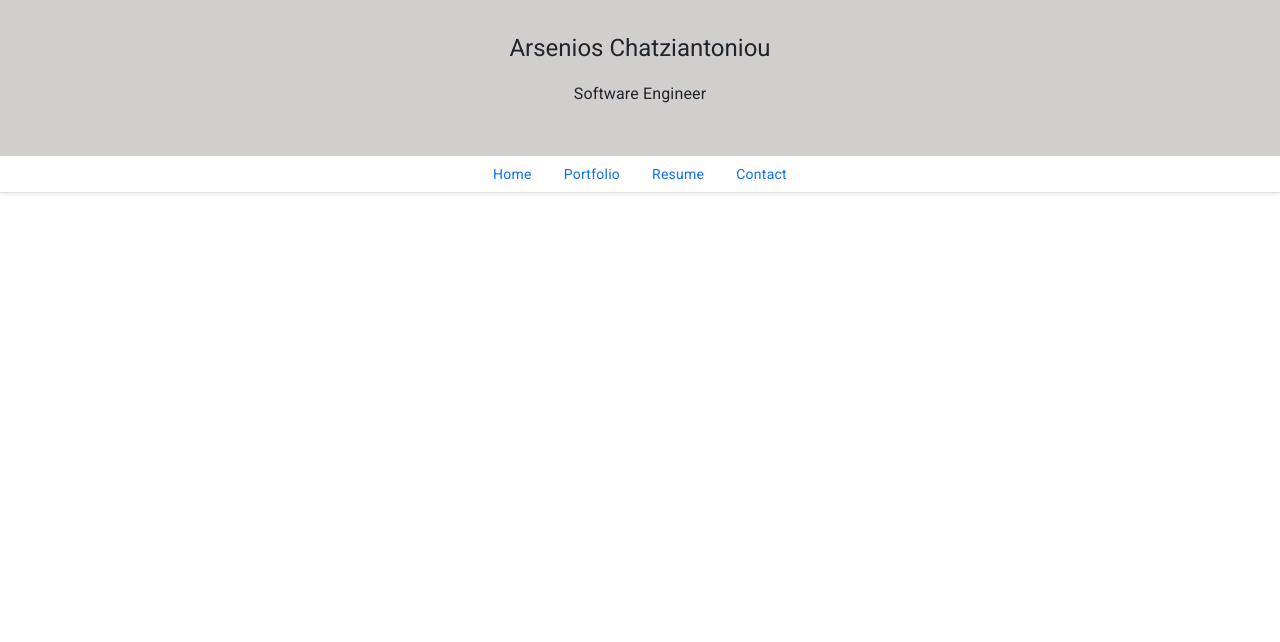
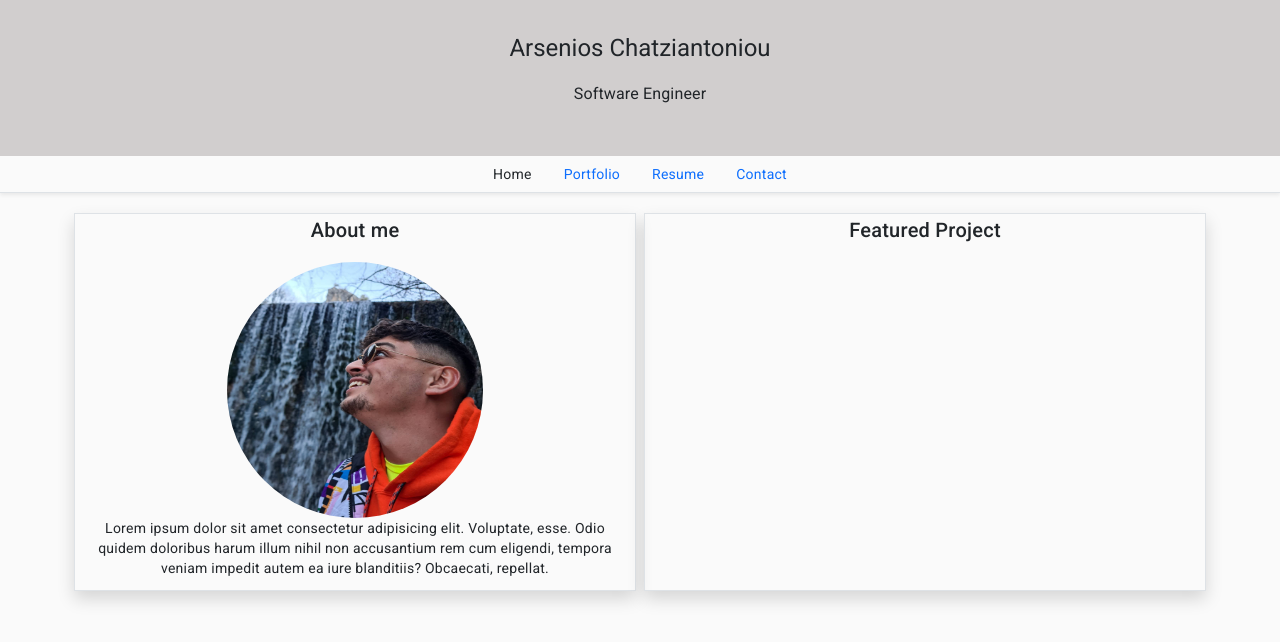
Before and after one commit to DevNou/Portfolio, an Angular app: page /home in a window 1280 px wide. Before the commit this address led to /. Shown: the top 642 px of the page. Built offline with nearby package versions, Linux system fonts and the light colour scheme.

Commit message:
Home-Page

```diff
--- a/src/app/app-routing.module.ts
+++ b/src/app/app-routing.module.ts
@@ -1,7 +1,22 @@
 import { NgModule } from '@angular/core';
 import { RouterModule, Routes } from '@angular/router';
+import { HomeComponent } from './home/home.component';
+import { PortfolioComponent } from './portfolio/portfolio.component';
+import { ResumeComponent } from './resume/resume.component';
+import { ContactComponent } from './contact/contact.component';
 
-const routes: Routes = [];
+const routes: Routes = [
+  {
+    redirectTo: '/home',
+    path: '',
+    pathMatch: 'full'
+  },
+  { path: 'home', component: HomeComponent },
+  { path: 'portfolio', component: PortfolioComponent },
+  { path: 'resume', component: ResumeComponent },
+  { path: 'contact', component: ContactComponent },
+  { path: '**', component: HomeComponent, pathMatch: 'full' }
+];
 
 @NgModule({
   imports: [RouterModule.forRoot(routes)],
--- a/src/app/app.component.html
+++ b/src/app/app.component.html
@@ -2,3 +2,4 @@
     <app-header></app-header>
     <app-nav></app-nav>
 </div>
+<router-outlet></router-outlet>
--- a/src/app/contact/contact.component.ts
+++ b/src/app/contact/contact.component.ts
@@ -1,10 +1,17 @@
-import { Component } from '@angular/core';
+import { Component,OnInit } from '@angular/core';
+import { Title } from '@angular/platform-browser';
 
 @Component({
   selector: 'app-contact',
   templateUrl: './contact.component.html',
   styleUrl: './contact.component.css'
 })
-export class ContactComponent {
+export class ContactComponent implements OnInit{
+  constructor(private titleService:Title){
+    this.titleService.setTitle("Arseni's Contacts");
+  }
 
-}
+  ngOnInit(): void {
+
+  }
+  }
--- a/src/app/home/home.component.html
+++ b/src/app/home/home.component.html
@@ -1 +1,18 @@
-<p>home works!</p>
+<div class="container">
+    <div class="row">
+        <!--About-->
+        <div class="col-lg shadow border m-1">
+            <div class="text-center">
+                <h2>About me</h2>
+                <img src="../../assets/photo.jpg" alt="profile pic" width="256" height="256" class="rounded-circle">
+                <p>Lorem ipsum dolor sit amet consectetur adipisicing elit. Voluptate, esse. Odio quidem doloribus harum illum nihil non accusantium rem cum eligendi, tempora veniam impedit autem ea iure blanditiis? Obcaecati, repellat.</p>
+            </div>
+        </div>
+        <!--Project-->
+        <div class="col-lg shadow border m-1">
+            <div class="text-center">
+                <h2>Featured Project</h2>
+            </div>
+        </div>
+    </div>
+</div>
--- a/src/app/home/home.component.ts
+++ b/src/app/home/home.component.ts
@@ -1,10 +1,17 @@
-import { Component } from '@angular/core';
+import { Component,OnInit } from '@angular/core';
+import { Title } from '@angular/platform-browser';
 
 @Component({
   selector: 'app-home',
   templateUrl: './home.component.html',
   styleUrl: './home.component.css'
 })
-export class HomeComponent {
+export class HomeComponent implements OnInit{
+constructor(private titleService:Title){
+  this.titleService.setTitle("Arseni's-Home");
+}
+
+ngOnInit(): void {
 
 }
+}
--- a/src/app/nav/nav.component.html
+++ b/src/app/nav/nav.component.html
@@ -2,16 +2,16 @@
     <div class="container">
         <ul class="nav justify-content-center">
             <li class="nav-item">
-                <a class="nav-link text-seconday">Home</a>
+                <a class="nav-link text-seconday" routerLink="/home" routerLinkActive="text-dark">Home</a>
             </li>
             <li class="nav-item">
-                <a class="nav-link text-seconday">Portfolio</a>
+                <a class="nav-link text-seconday" routerLink="/portfolio" routerLinkActive="text-dark">Portfolio</a>
             </li>
             <li class="nav-item">
-                <a class="nav-link text-seconday">Resume</a>
+                <a class="nav-link text-seconday" routerLink="/resume" routerLinkActive="text-dark">Resume</a>
             </li>
             <li class="nav-item">
-                <a class="nav-link text-seconday">Contact</a>
+                <a class="nav-link text-seconday" routerLink="/contact" routerLinkActive="text-dark">Contact</a>
             </li>
         </ul>
     </div>
--- a/src/app/portfolio/portfolio.component.ts
+++ b/src/app/portfolio/portfolio.component.ts
@@ -1,10 +1,17 @@
-import { Component } from '@angular/core';
+import { Component,OnInit } from '@angular/core';
+import { Title } from '@angular/platform-browser';
 
 @Component({
   selector: 'app-portfolio',
   templateUrl: './portfolio.component.html',
   styleUrl: './portfolio.component.css'
 })
-export class PortfolioComponent {
+export class PortfolioComponent implements OnInit{
+  constructor(private titleService:Title){
+    this.titleService.setTitle("Arseni's-Portfolio");
+  }
 
-}
+  ngOnInit(): void {
+
+  }
+  }
--- a/src/app/resume/resume.component.ts
+++ b/src/app/resume/resume.component.ts
@@ -1,10 +1,17 @@
-import { Component } from '@angular/core';
+import { Component,OnInit } from '@angular/core';
+import { Title } from '@angular/platform-browser';
 
 @Component({
   selector: 'app-resume',
   templateUrl: './resume.component.html',
   styleUrl: './resume.component.css'
 })
-export class ResumeComponent {
+export class ResumeComponent implements OnInit{
+  constructor(private titleService:Title){
+    this.titleService.setTitle("Arseni's Resume");
+  }
 
-}
+  ngOnInit(): void {
+
+  }
+  }
--- a/src/styles.css
+++ b/src/styles.css
@@ -1,4 +1,9 @@
 /* You can add global styles to this file, and also import other style files */
+.container
+{
+    max-width: 1140px;
 
-html, body { height: 100%; }
-body { margin: 0; font-family: Roboto, "Helvetica Neue", sans-serif; }
+}
+body{
+    background-color: rgb(250, 250, 250);
+}
```
Also changed, not shown: src/assets/photo.jpg (added).
